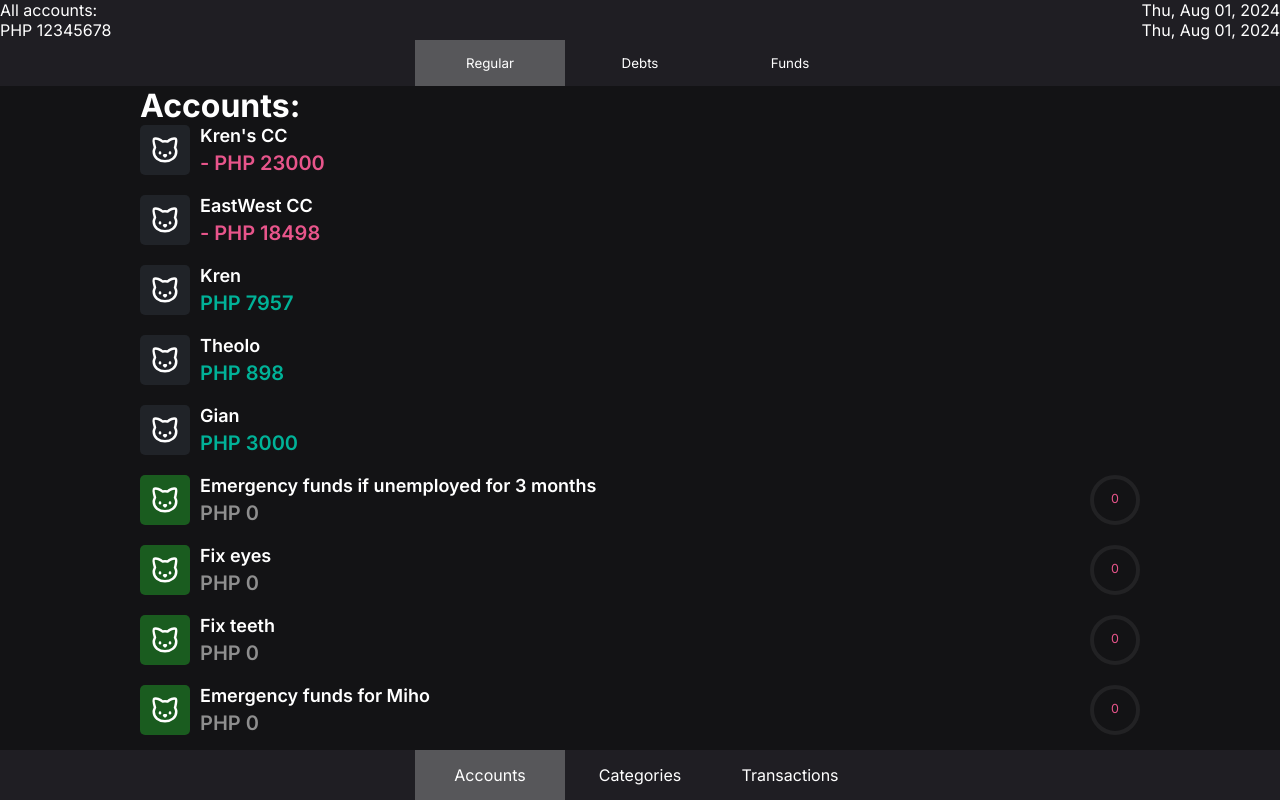
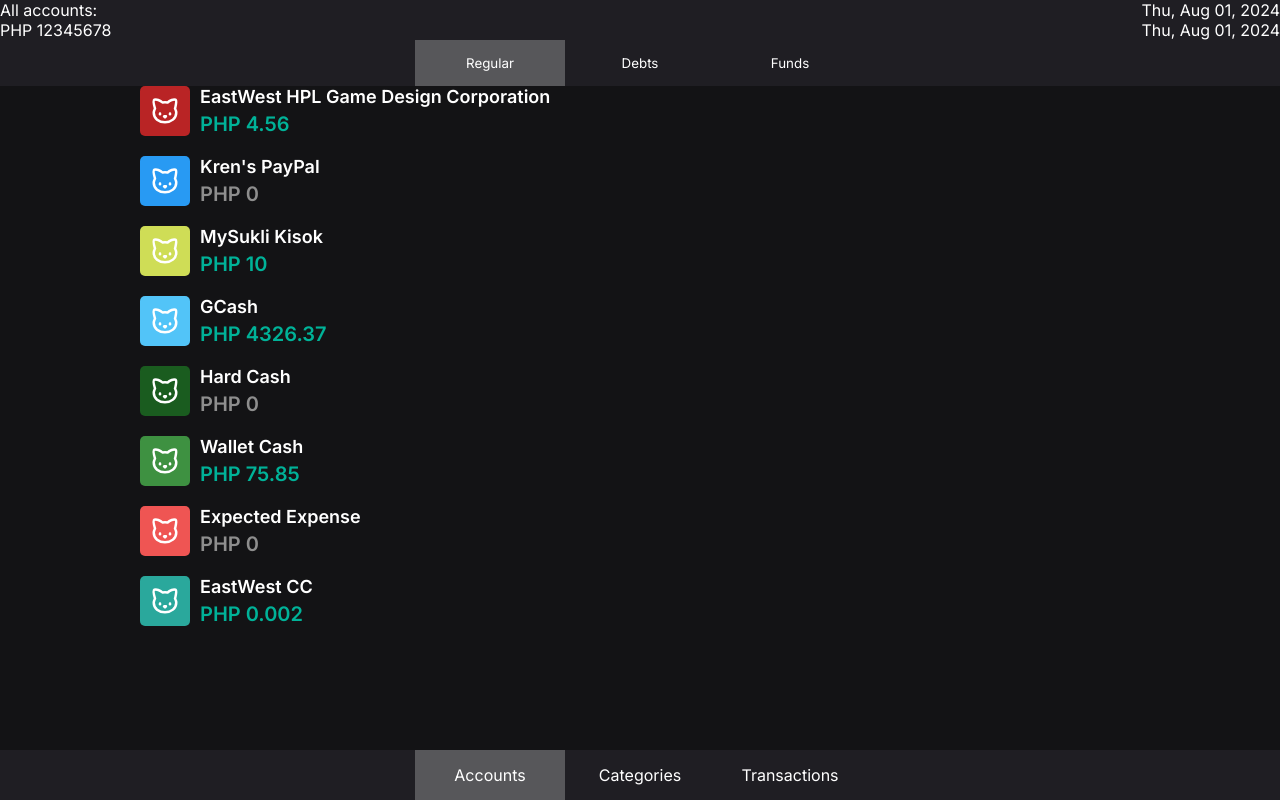
Before and after one commit to kolehiyolo/persn-adulting_101_v2, a React (Create React App) app in the folder client/: page /accounts in a window 1280 px wide. Built offline with nearby package versions, Linux system fonts and the light colour scheme.

Commit message:
Make Accounts tabs work
1. AWESOMEEEE so yeah sosososo quick to implement but damn there ya go
2. The accounts are now split across the three tabs yey
3. Great great milestone for today, and tomorrow we possibly proceed to a much bigger challenge, CRUD for the accounts

```diff
--- a/client/src/App.tsx
+++ b/client/src/App.tsx
@@ -82,6 +82,7 @@
                 <PageAccounts
                   accounts={accounts}
                   icons={icons}
+                  activeSubTab={activeSubTab}
                 />
               }
             />
--- a/client/src/pages/PageAccounts.component.tsx
+++ b/client/src/pages/PageAccounts.component.tsx
@@ -1,5 +1,5 @@
 // * Dependencies
-import React from 'react';
+import React, { useState, useEffect } from 'react';
 import { Account } from '../types';
 import { Icon } from '../types';
 
@@ -12,9 +12,19 @@
 interface PageAccountsProps {
   accounts: Account[];
   icons: Icon[];
+  activeSubTab: { [key: string]: string };
 }
 
-function DivAccountsList({ accounts, icons }: PageAccountsProps) {
+function DivAccountsList({ accounts, icons, activeSubTab }: PageAccountsProps) {
+  const [filteredAccounts, setFilteredAccounts] = useState<Account[]>([]);
+
+  useEffect(() => {
+    const filteredAccounts = accounts.filter(account => {
+      return account.type === activeSubTab['/accounts'].replace('/', '');
+    });
+    setFilteredAccounts(filteredAccounts);
+  }, [accounts, activeSubTab]);
+
   const findIconName = (icon_id: string) => {
     const icon = icons.find(icon => {
       return icon.id === icon_id;
@@ -24,9 +34,8 @@
 
   return (
     <div className="accounts-list">
-      <h1>Accounts:</h1>
       <ul>
-        {accounts.map(account => (
+        {filteredAccounts.map(account => (
           <BoxAccountsItem
             key={account.id}
             account={account}
@@ -38,7 +47,7 @@
   );
 }
 
-export default function PageAccounts({ accounts, icons }: PageAccountsProps) {
+export default function PageAccounts({ accounts, icons, activeSubTab}: PageAccountsProps) {
   return (
     <div
       className={
@@ -51,6 +60,7 @@
       <DivAccountsList
         accounts={accounts}
         icons={icons}
+        activeSubTab={activeSubTab}
       />
     </div>
   );
```
Also changed, not shown: client/public/data/sample/accounts.csv, 2 other files (tests, documents, lock files or other folders).
